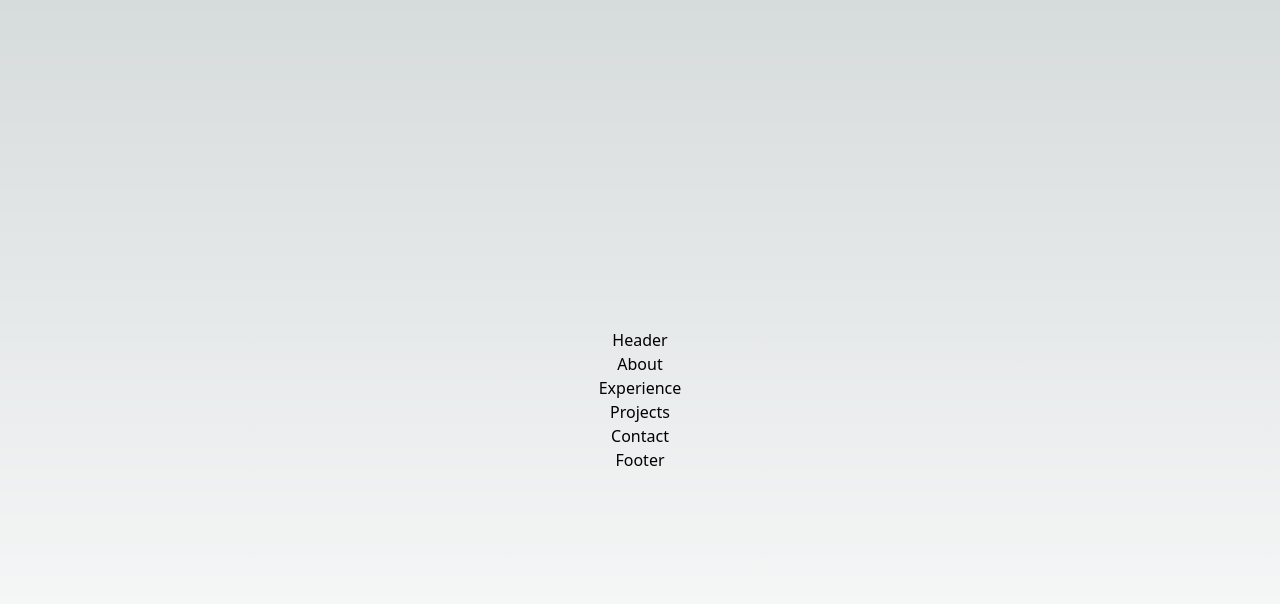
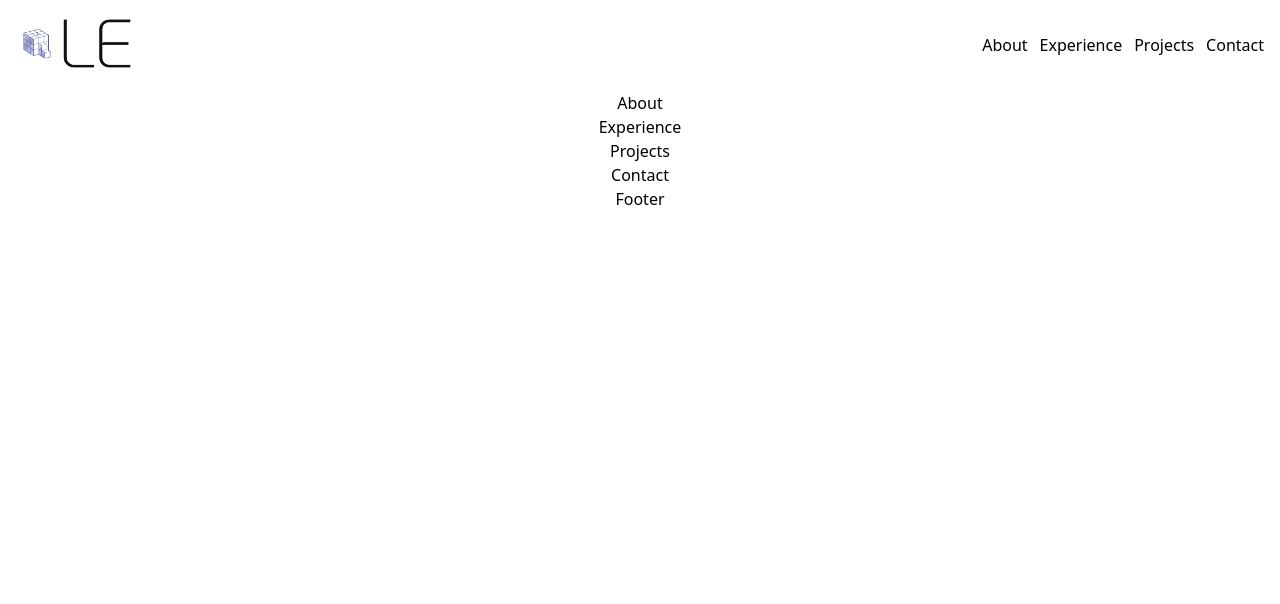
Before and after one commit to LEstebanR/lesteban, a Next.js app: page / in a window 1280 px wide. Shown: the top 604 px of the page. Built offline with nearby package versions, Linux system fonts and the light colour scheme.

Commit message:
add header

```diff
--- a/package.json
+++ b/package.json
@@ -28,6 +28,7 @@
     "prettier": "^2.8.7",
     "react": "18.2.0",
     "react-dom": "18.2.0",
+    "react-icons": "^4.8.0",
     "tailwindcss": "3.3.1",
     "typescript": "5.0.4"
   },
--- a/src/components/About.tsx
+++ b/src/components/About.tsx
@@ -1,7 +1,11 @@
 import React, { FC } from 'react'
 
 const About: FC = () => {
-  return <p>About</p>
+  return (
+    <div className="">
+      <p>About</p>
+    </div>
+  )
 }
 
 export default About
--- a/src/components/Contact.tsx
+++ b/src/components/Contact.tsx
@@ -1,7 +1,11 @@
 import React, { FC } from 'react'
 
 const Contact: FC = () => {
-  return <p>Contact</p>
+  return (
+    <div>
+      <p>Contact</p>
+    </div>
+  )
 }
 
 export default Contact
--- a/src/components/Experiece.tsx
+++ b/src/components/Experiece.tsx
@@ -1,7 +1,11 @@
 import React, { FC } from 'react'
 
 const Experience: FC = () => {
-  return <p>Experience</p>
+  return (
+    <div className="">
+      <p>Experience</p>
+    </div>
+  )
 }
 
 export default Experience
--- a/src/components/Header.tsx
+++ /dev/null
@@ -1,7 +0,0 @@
-import React, { FC } from 'react'
-
-const Header: FC = () => {
-  return <p>Header</p>
-}
-
-export default Header
--- /dev/null
+++ b/src/components/Header/DesktopMenu.tsx
@@ -0,0 +1,51 @@
+import React, { FC } from 'react'
+
+interface props {
+  handleAboutClick: Function
+  handleExperienceClick: Function
+  handleProjectsClick: Function
+  handleContactClick: Function
+}
+
+const DesktopMenu: FC<props> = ({
+  handleAboutClick,
+  handleExperienceClick,
+  handleProjectsClick,
+  handleContactClick,
+}) => {
+  const options = [
+    {
+      label: 'About',
+      action: handleAboutClick,
+    },
+    {
+      label: 'Experience',
+      action: handleExperienceClick,
+    },
+    {
+      label: 'Projects',
+      action: handleProjectsClick,
+    },
+    {
+      label: 'Contact',
+      action: handleContactClick,
+    },
+  ]
+  return (
+    <div className="hidden sm:block">
+      <ul className="flex gap-3">
+        {options.map((option) => (
+          <p
+            className="cursor-pointer"
+            key={option.label}
+            onClick={() => option.action}
+          >
+            {option.label}
+          </p>
+        ))}
+      </ul>
+    </div>
+  )
+}
+
+export default DesktopMenu
--- /dev/null
+++ b/src/components/Header/Header.tsx
@@ -0,0 +1,39 @@
+import React, { FC } from 'react'
+import MobileMenu from './MobileMenu'
+import DesktopMenu from './DesktopMenu'
+import Logo from '../Logo'
+
+interface props {
+  handleAboutClick: Function
+  handleExperienceClick: Function
+  handleProjectsClick: Function
+  handleContactClick: Function
+}
+
+const Header: FC<props> = ({
+  handleAboutClick,
+  handleExperienceClick,
+  handleProjectsClick,
+  handleContactClick,
+}) => {
+  console.log(handleContactClick)
+  return (
+    <header className=" sticky top-0 z-50 flex w-full justify-between items-center p-4">
+      <Logo />
+      <MobileMenu
+        handleAboutClick={handleAboutClick}
+        handleExperienceClick={handleExperienceClick}
+        handleProjectsClick={handleProjectsClick}
+        handleContactClick={handleContactClick}
+      />
+      <DesktopMenu
+        handleAboutClick={handleAboutClick}
+        handleExperienceClick={handleExperienceClick}
+        handleProjectsClick={handleProjectsClick}
+        handleContactClick={handleContactClick}
+      />
+    </header>
+  )
+}
+
+export default Header
--- /dev/null
+++ b/src/components/Header/MobileMenu.tsx
@@ -0,0 +1,37 @@
+import React, { FC } from 'react'
+import { SlUser, SlScreenDesktop, SlFire, SlEnvolope } from 'react-icons/sl'
+
+interface props {
+  handleAboutClick: Function
+  handleExperienceClick: Function
+  handleProjectsClick: Function
+  handleContactClick: Function
+}
+
+const MobileMenu: FC<props> = ({
+  handleAboutClick,
+  handleExperienceClick,
+  handleProjectsClick,
+  handleContactClick,
+}) => {
+  return (
+    <div className="sm:hidden">
+      <ul className="flex gap-4 text-3xl">
+        <li className="cursor-pointer">
+          <SlUser onClick={() => handleAboutClick} />
+        </li>
+        <li className="cursor-pointer">
+          <SlScreenDesktop onClick={() => handleExperienceClick} />
+        </li>
+        <li className="cursor-pointer">
+          <SlFire onClick={() => handleProjectsClick} />
+        </li>
+        <li className="cursor-pointer">
+          <SlEnvolope onClick={() => handleContactClick} />
+        </li>
+      </ul>
+    </div>
+  )
+}
+
+export default MobileMenu
--- /dev/null
+++ b/src/components/Logo.tsx
@@ -0,0 +1,8 @@
+import Image from 'next/image'
+import React, { FC } from 'react'
+
+const Logo: FC = () => {
+  return <Image src="/assets/images/logo.png" width={120} height={100} />
+}
+
+export default Logo
--- a/src/components/Projects.tsx
+++ b/src/components/Projects.tsx
@@ -1,7 +1,11 @@
 import React, { FC } from 'react'
 
 const Projects: FC = () => {
-  return <p>Projects</p>
+  return (
+    <div className="">
+      <p>Projects</p>
+    </div>
+  )
 }
 
 export default Projects
--- a/src/pages/index.tsx
+++ b/src/pages/index.tsx
@@ -1,19 +1,53 @@
+import React, { useRef } from 'react'
 import About from '@/components/About'
 import Contact from '@/components/Contact'
 import Experience from '@/components/Experiece'
 import Footer from '@/components/Footer'
-import Header from '@/components/Header'
+import Header from '@/components/Header/Header'
 import Projects from '@/components/Projects'
-import React from 'react'
 
 export default function Home() {
+  const aboutRef = useRef<any>()
+  const experienceRef = useRef<any>()
+  const projectsRef = useRef<any>()
+  const contactRef = useRef<any>()
+
+  const handleAboutClick = () => {
+    aboutRef?.current?.scrollIntoView({ behavior: 'smooth' })
+  }
+
+  const handleExperienceClick = () => {
+    experienceRef.current?.scrollIntoView({ behavior: 'smooth' })
+  }
+
+  const handleProjectsClick = () => {
+    projectsRef?.current?.scrollIntoView({ behavior: 'smooth' })
+  }
+
+  const handleContactClick = () => {
+    contactRef?.current?.scrollIntoView({ behavior: 'smooth' })
+  }
+
   return (
-    <main className="flex h-screen flex-col items-center justify-center p-24">
-      <Header />
-      <About />
-      <Experience />
-      <Projects />
-      <Contact />
+    <main className="flex w-screen flex-col items-center justify-center font-sans">
+      <Header
+        handleAboutClick={handleAboutClick}
+        handleExperienceClick={handleExperienceClick}
+        handleProjectsClick={handleProjectsClick}
+        handleContactClick={handleContactClick}
+      />
+      <div ref={aboutRef}>
+        <About />
+      </div>
+      <div ref={experienceRef}>
+        <Experience />
+      </div>
+      <div ref={projectsRef}>
+        <Projects />
+      </div>
+      <div ref={contactRef}>
+        <Contact />
+      </div>
       <Footer />
     </main>
   )
--- a/src/styles/globals.css
+++ b/src/styles/globals.css
@@ -4,7 +4,7 @@
 
 :root {
   --foreground-rgb: 0, 0, 0;
-  --background-start-rgb: 214, 219, 220;
+  --background-start-rgb: #ffff;
   --background-end-rgb: 255, 255, 255;
 }
 
```
Also changed, not shown: public/assets/images/logo.png (added), 1 other file (tests, documents, lock files or other folders).
